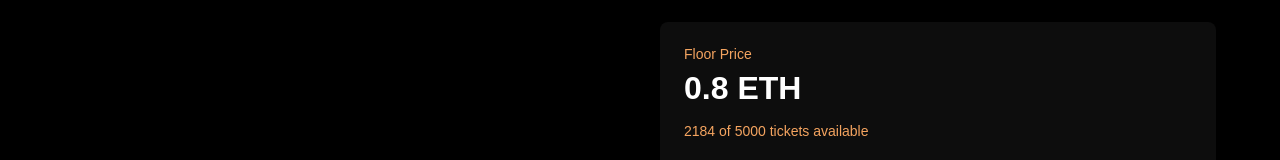
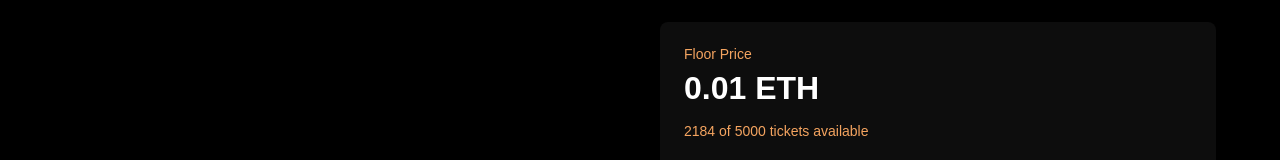
Before and after one commit to JustAdi10/True-Pass, a React (Create React App) app in the folder frontend/: page /event/1 in a window 1280 px wide. Shown: the part 523-683 px from the top of the page. Built offline with nearby package versions, Linux system fonts and the light colour scheme.

Commit message:
paisa sorted

```diff
--- a/frontend/src/components/sections/ConcertsEvents.js
+++ b/frontend/src/components/sections/ConcertsEvents.js
@@ -56,7 +56,7 @@ const ConcertEvents = ({ title }) => {
       image: 'https://www.columbusdirect.com/media/1901/music-festival-2012.jpg?width=800',
       category: 'Concerts',
       date: 'Apr 15, 2025',
-      price: '0.8 ETH',
+      price: '0.01 ETH',
       location: 'Mumbai, India',
       supply: 5000,
       featured: true,
@@ -68,7 +68,7 @@ const ConcertEvents = ({ title }) => {
       image: 'https://wtop.com/wp-content/uploads/2024/06/NBA_Finals_Basketball_58619-1880x1254.jpg',
       category: 'Sports',
       date: 'Mar 20, 2025',
-      price: '1.2 ETH',
+      price: '0.01 ETH',
       location: 'Stadium Arena, Los Angeles',
       supply: 3000,
       featured: false,
@@ -81,7 +81,7 @@ const ConcertEvents = ({ title }) => {
       image: 'https://media.istockphoto.com/id/179477725/photo/glowing.jpg?s=612x612&w=0&k=20&c=3yL7p38-Ueno4EDktwEf_ZYPbEKeB-0mX3Oph6icBvo=',
       category: 'Parties',
       date: 'Apr 02, 2025',
-      price: '0.5 ETH',
+      price: '0.01 ETH',
       location: 'Sky Lounge, Miami',
       supply: 300,
       featured: false,
@@ -93,7 +93,7 @@ const ConcertEvents = ({ title }) => {
       image: 'https://callforcurators.com/wp-content/uploads/2024/01/Interactive-Exhibition-Design-course_List.png',
       category: 'Exhibitions',
       date: 'May 10, 2025',
-      price: '0.3 ETH',
+      price: '0.01 ETH',
       location: 'Modern Gallery, San Francisco',
       supply: 1000,
       featured: false,
--- a/frontend/src/components/sections/FeaturedEvents.js
+++ b/frontend/src/components/sections/FeaturedEvents.js
@@ -57,7 +57,7 @@ const FeaturedEvents = ({ title }) => {
       image: 'https://www.columbusdirect.com/media/1901/music-festival-2012.jpg?width=800',
       category: 'Concerts',
       date: 'Apr 15, 2025',
-      price: '0.8 ETH',
+      price: '0.01 ETH',
       location: 'Central Park, New York',
       supply: 5000,
       featured: true,
@@ -69,7 +69,7 @@ const FeaturedEvents = ({ title }) => {
       image: 'https://wtop.com/wp-content/uploads/2024/06/NBA_Finals_Basketball_58619-1880x1254.jpg',
       category: 'Sports',
       date: 'Mar 20, 2025',
-      price: '1.2 ETH',
+      price: '0.01 ETH',
       location: 'Stadium Arena, Los Angeles',
       supply: 3000,
       featured: false,
@@ -82,7 +82,7 @@ const FeaturedEvents = ({ title }) => {
       image: 'https://media.istockphoto.com/id/179477725/photo/glowing.jpg?s=612x612&w=0&k=20&c=3yL7p38-Ueno4EDktwEf_ZYPbEKeB-0mX3Oph6icBvo=',
       category: 'Parties',
       date: 'Apr 02, 2025',
-      price: '0.5 ETH',
+      price: '0.01 ETH',
       location: 'Sky Lounge, Miami',
       supply: 300,
       featured: false,
@@ -94,7 +94,7 @@ const FeaturedEvents = ({ title }) => {
       image: 'https://callforcurators.com/wp-content/uploads/2024/01/Interactive-Exhibition-Design-course_List.png',
       category: 'Exhibitions',
       date: 'May 10, 2025',
-      price: '0.3 ETH',
+      price: '0.01 ETH',
       location: 'Modern Gallery, San Francisco',
       supply: 1000,
       featured: false,
--- a/frontend/src/components/sections/PartiesEvents.js
+++ b/frontend/src/components/sections/PartiesEvents.js
@@ -56,7 +56,7 @@ const PartiesEvents = ({ title }) => {
       image: 'https://www.columbusdirect.com/media/1901/music-festival-2012.jpg?width=800',
       category: 'Concerts',
       date: 'Apr 15, 2025',
-      price: '0.8 ETH',
+      price: '0.01 ETH',
       location: 'Central Park, New York',
       supply: 5000,
       featured: true,
@@ -68,7 +68,7 @@ const PartiesEvents = ({ title }) => {
       image: 'https://wtop.com/wp-content/uploads/2024/06/NBA_Finals_Basketball_58619-1880x1254.jpg',
       category: 'Sports',
       date: 'Mar 20, 2025',
-      price: '1.2 ETH',
+      price: '0.01 ETH',
       location: 'Stadium Arena, Los Angeles',
       supply: 3000,
       featured: false,
@@ -81,7 +81,7 @@ const PartiesEvents = ({ title }) => {
       image: 'https://media.istockphoto.com/id/179477725/photo/glowing.jpg?s=612x612&w=0&k=20&c=3yL7p38-Ueno4EDktwEf_ZYPbEKeB-0mX3Oph6icBvo=',
       category: 'Parties',
       date: 'Apr 02, 2025',
-      price: '0.5 ETH',
+      price: '0.01 ETH',
       location: 'Sky Lounge, Miami',
       supply: 300,
       featured: false,
@@ -93,7 +93,7 @@ const PartiesEvents = ({ title }) => {
       image: 'https://callforcurators.com/wp-content/uploads/2024/01/Interactive-Exhibition-Design-course_List.png',
       category: 'Exhibitions',
       date: 'May 10, 2025',
-      price: '0.3 ETH',
+      price: '0.01 ETH',
       location: 'Modern Gallery, San Francisco',
       supply: 1000,
       featured: false,
--- a/frontend/src/components/sections/SportsEvents.js
+++ b/frontend/src/components/sections/SportsEvents.js
@@ -56,7 +56,7 @@ const SportsEvents = ({ title }) => {
       image: 'https://www.columbusdirect.com/media/1901/music-festival-2012.jpg?width=800',
       category: 'Concerts',
       date: 'Apr 15, 2025',
-      price: '0.8 ETH',
+      price: '0.01 ETH',
       location: 'Central Park, New York',
       supply: 5000,
       featured: true,
@@ -68,7 +68,7 @@ const SportsEvents = ({ title }) => {
       image: 'https://wtop.com/wp-content/uploads/2024/06/NBA_Finals_Basketball_58619-1880x1254.jpg',
       category: 'Sports',
       date: 'Mar 20, 2025',
-      price: '1.2 ETH',
+      price: '0.01 ETH',
       location: 'Stadium Arena, Los Angeles',
       supply: 3000,
       featured: false,
@@ -81,7 +81,7 @@ const SportsEvents = ({ title }) => {
       image: 'https://media.istockphoto.com/id/179477725/photo/glowing.jpg?s=612x612&w=0&k=20&c=3yL7p38-Ueno4EDktwEf_ZYPbEKeB-0mX3Oph6icBvo=',
       category: 'Parties',
       date: 'Apr 02, 2025',
-      price: '0.5 ETH',
+      price: '0.01 ETH',
       location: 'Sky Lounge, Miami',
       supply: 300,
       featured: false,
@@ -93,7 +93,7 @@ const SportsEvents = ({ title }) => {
       image: 'https://callforcurators.com/wp-content/uploads/2024/01/Interactive-Exhibition-Design-course_List.png',
       category: 'Exhibitions',
       date: 'May 10, 2025',
-      price: '0.3 ETH',
+      price: '0.01 ETH',
       location: 'Modern Gallery, San Francisco',
       supply: 1000,
       featured: false,
--- a/frontend/src/pages/EventDetailPage.js
+++ b/frontend/src/pages/EventDetailPage.js
@@ -123,8 +123,8 @@ const eventsData = [
       location: 'Central Park, New York',
       organizer: 'Festival Productions Inc.',
       image: 'https://www.columbusdirect.com/media/1901/music-festival-2012.jpg?width=800',
-      price: 2400,
-      cryptoPrice: 0.8,
+      price: 0.01,
+      cryptoPrice: 0.01,
       cryptoCurrency: 'ETH',
       totalTickets: 5000,
       availableTickets: 2184
@@ -140,8 +140,8 @@ const eventsData = [
       location: 'Staples Center, Los Angeles',
       organizer: 'NBA Events',
       image: '/images/nba-finals.jpg',
-      price: 3500,
-      cryptoPrice: 1.2,
+      price: 0.01,
+      cryptoPrice: 0.01,
       cryptoCurrency: 'ETH',
       totalTickets: 20000,
       availableTickets: 5432
@@ -157,8 +157,8 @@ const eventsData = [
       location: 'Sky Lounge, Miami',
       organizer: 'Miami Nightlife Group',
       image: '/images/neon-party.jpg',
-      price: 500,
-      cryptoPrice: 0.5,
+      price: 0.01,
+      cryptoPrice: 0.01,
       cryptoCurrency: 'ETH',
       totalTickets: 1000,
       availableTickets: 387
@@ -174,8 +174,8 @@ const eventsData = [
       location: 'Modern Gallery, San Francisco',
       organizer: 'Future Art Collectors',
       image: '../images/fest_1.jpeg',
-      price: 800,
-      cryptoPrice: 0.3,
+      price: 0.01,
+      cryptoPrice: 0.01,
       cryptoCurrency: 'ETH',
       totalTickets: 1500,
       availableTickets: 967
```
Also changed, not shown: frontend/payment.html (+4 -4 lines).
